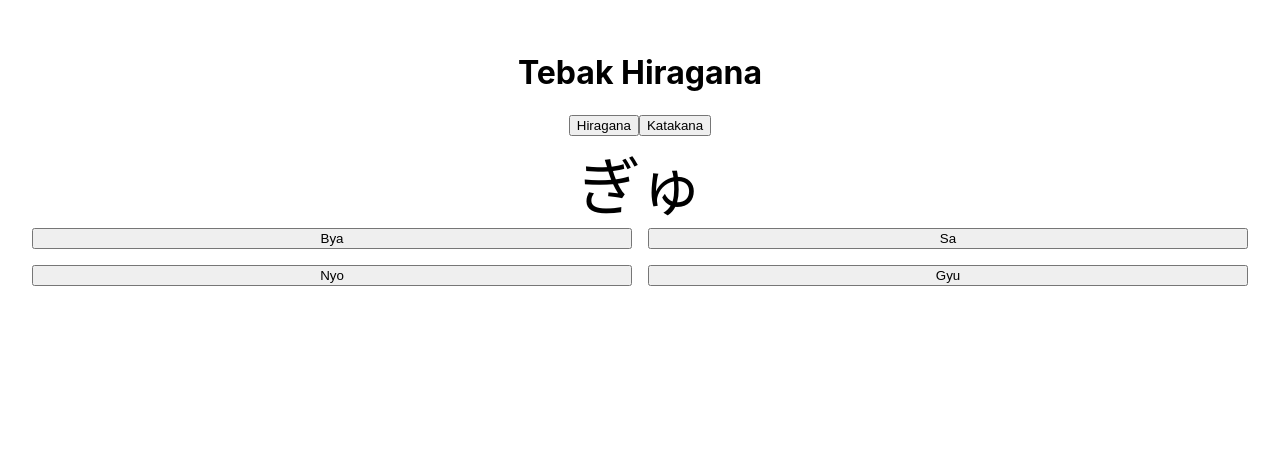
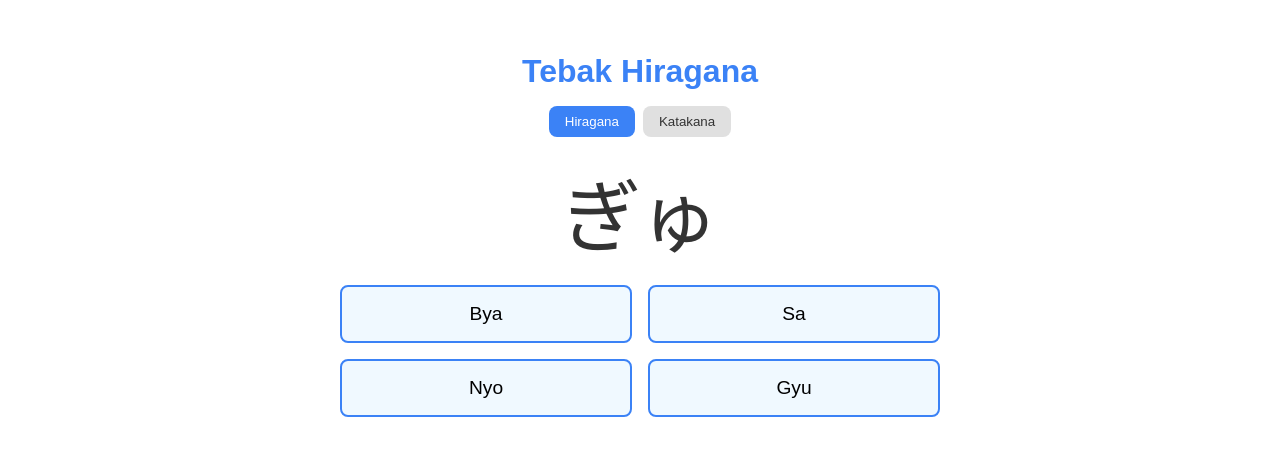
Before and after one commit to eerikoshi/hiragana-katakana-quiz, a React (Create React App) app: page / in a window 1280 px wide. Shown: the top 456 px of the page. Built offline with nearby package versions, Linux system fonts and the light colour scheme.

Commit message:
Update KanaQuiz.jsx

```diff
--- a/src/KanaQuiz.jsx
+++ b/src/KanaQuiz.jsx
@@ -11,7 +11,6 @@ const hiraganaData = {
   "Ya": "や", "Yu": "ゆ", "Yo": "よ",
   "Ra": "ら", "Ri": "り", "Ru": "る", "Re": "れ", "Ro": "ろ",
   "Wa": "わ", "Wo": "を", "N": "ん",
-  // Yoon
   "Kya": "きゃ", "Kyu": "きゅ", "Kyo": "きょ",
   "Sha": "しゃ", "Shu": "しゅ", "Sho": "しょ",
   "Cha": "ちゃ", "Chu": "ちゅ", "Cho": "ちょ",
@@ -36,7 +35,6 @@ const katakanaData = {
   "Ya": "ヤ", "Yu": "ユ", "Yo": "ヨ",
   "Ra": "ラ", "Ri": "リ", "Ru": "ル", "Re": "レ", "Ro": "ロ",
   "Wa": "ワ", "Wo": "ヲ", "N": "ン",
-  // Yoon
   "Kya": "キャ", "Kyu": "キュ", "Kyo": "キョ",
   "Sha": "シャ", "Shu": "シュ", "Sho": "ショ",
   "Cha": "チャ", "Chu": "チュ", "Cho": "チョ",
@@ -48,7 +46,6 @@ const katakanaData = {
   "Ja": "ジャ", "Ju": "ジュ", "Jo": "ジョ",
   "Bya": "ビャ", "Byu": "ビュ", "Byo": "ビョ",
   "Pya": "ピャ", "Pyu": "ピュ", "Pyo": "ピョ",
-  // Katakana asing
   "Fa": "ファ", "Fi": "フィ", "Fe": "フェ", "Fo": "フォ",
   "Ti": "ティ", "Di": "ディ", "Du": "ドゥ",
   "Che": "チェ", "She": "シェ", "Je": "ジェ",
@@ -90,14 +87,14 @@ export default function KanaQuiz() {
   const handleAnswer = (answer) => {
     const correctRomaji = Object.keys(data).find(k => data[k] === question);
     if (answer === correctRomaji) {
-      setFeedback("Benar!");
+      setFeedback("✅ Benar!");
       setUsedKeys([...usedKeys, correctRomaji]);
       setTimeout(() => {
         setFeedback("");
         generateQuestion();
       }, 1000);
     } else {
-      setFeedback(`Salah. Jawaban: ${correctRomaji}`);
+      setFeedback(`❌ Salah. Jawaban: ${correctRomaji}`);
       setTimeout(() => setFeedback(""), 1500);
     }
   };
@@ -108,24 +105,86 @@ export default function KanaQuiz() {
   }, [mode]);
 
   return (
-    <div style={{ padding: "2rem", textAlign: "center" }}>
-      <h1>Tebak {mode === "hiragana" ? "Hiragana" : "Katakana"}</h1>
-      <div>
-        <button onClick={() => setMode("hiragana")}>Hiragana</button>
-        <button onClick={() => setMode("katakana")}>Katakana</button>
+    <div style={{
+      padding: "2rem",
+      maxWidth: "600px",
+      margin: "0 auto",
+      fontFamily: "Arial, sans-serif",
+      color: "#333"
+    }}>
+      <h1 style={{ fontSize: "2rem", marginBottom: "1rem", color: "#3b82f6" }}>
+        Tebak {mode === "hiragana" ? "Hiragana" : "Katakana"}
+      </h1>
+
+      <div style={{ marginBottom: "1rem" }}>
+        <button
+          onClick={() => setMode("hiragana")}
+          style={{
+            padding: "0.5rem 1rem",
+            marginRight: "0.5rem",
+            backgroundColor: mode === "hiragana" ? "#3b82f6" : "#e0e0e0",
+            color: mode === "hiragana" ? "#fff" : "#333",
+            border: "none",
+            borderRadius: "0.5rem",
+            cursor: "pointer"
+          }}
+        >
+          Hiragana
+        </button>
+        <button
+          onClick={() => setMode("katakana")}
+          style={{
+            padding: "0.5rem 1rem",
+            backgroundColor: mode === "katakana" ? "#3b82f6" : "#e0e0e0",
+            color: mode === "katakana" ? "#fff" : "#333",
+            border: "none",
+            borderRadius: "0.5rem",
+            cursor: "pointer"
+          }}
+        >
+          Katakana
+        </button>
       </div>
+
       {question ? (
         <>
-          <div style={{ fontSize: "4rem" }}>{question}</div>
-          <div style={{ display: "grid", gridTemplateColumns: "1fr 1fr", gap: "1rem" }}>
+          <div style={{ fontSize: "5rem", margin: "1rem 0" }}>{question}</div>
+
+          <div style={{
+            display: "grid",
+            gridTemplateColumns: "1fr 1fr",
+            gap: "1rem",
+            marginBottom: "1rem"
+          }}>
             {options.map((opt, idx) => (
-              <button key={idx} onClick={() => handleAnswer(opt)}>{opt}</button>
+              <button
+                key={idx}
+                onClick={() => handleAnswer(opt)}
+                style={{
+                  padding: "1rem",
+                  fontSize: "1.2rem",
+                  backgroundColor: "#f0f9ff",
+                  border: "2px solid #3b82f6",
+                  borderRadius: "0.5rem",
+                  cursor: "pointer",
+                  transition: "background 0.3s"
+                }}
+                onMouseOver={e => e.currentTarget.style.backgroundColor = "#dbeafe"}
+                onMouseOut={e => e.currentTarget.style.backgroundColor = "#f0f9ff"}
+              >
+                {opt}
+              </button>
             ))}
           </div>
-          <div>{feedback}</div>
+
+          <div style={{ fontSize: "1.2rem", color: feedback.startsWith("✅") ? "#10b981" : "#ef4444" }}>
+            {feedback}
+          </div>
         </>
       ) : (
-        <div>Semua pertanyaan selesai 🎉</div>
+        <div style={{ fontSize: "1.2rem", color: "#10b981", marginTop: "1rem" }}>
+          🎉 Semua pertanyaan selesai!
+        </div>
       )}
     </div>
   );
```
